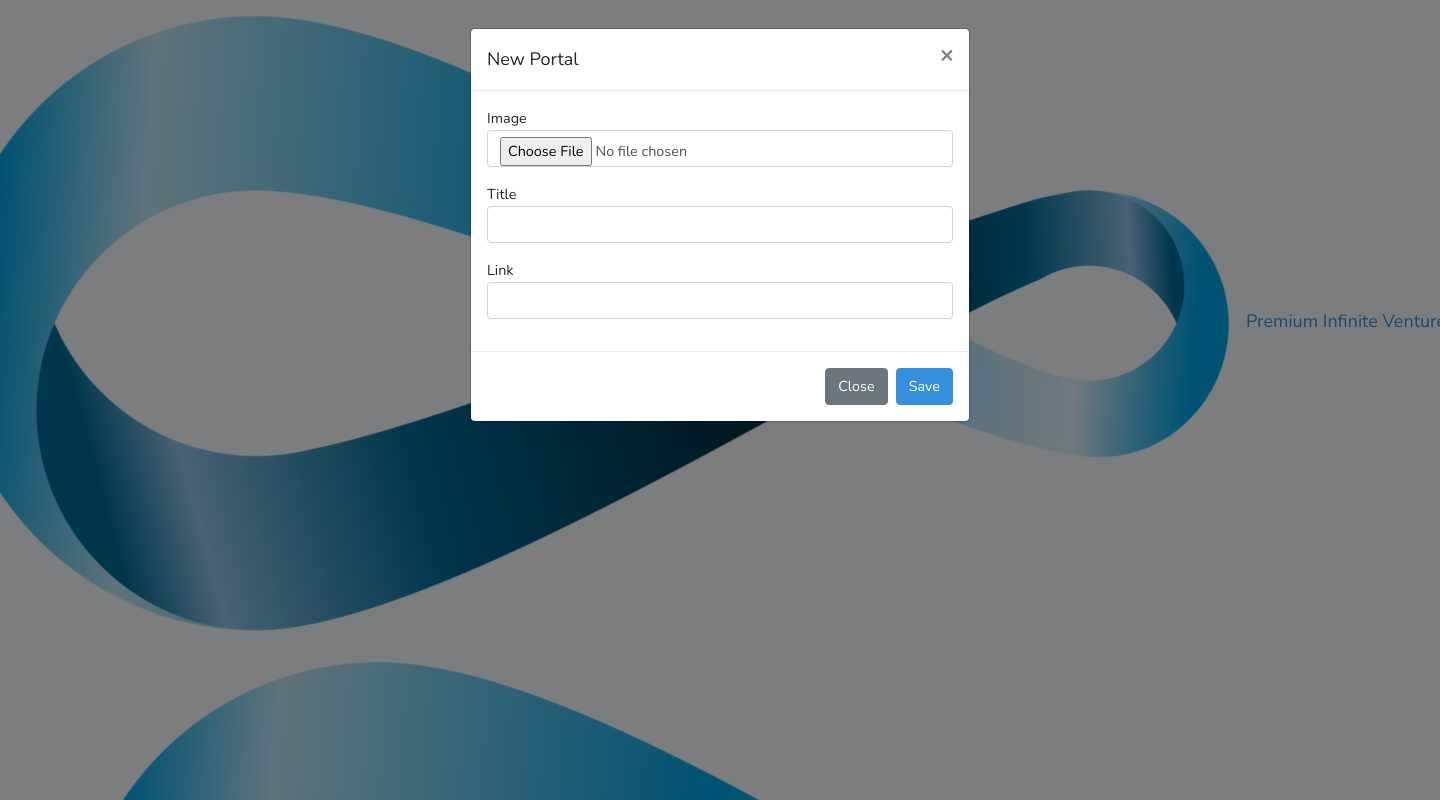
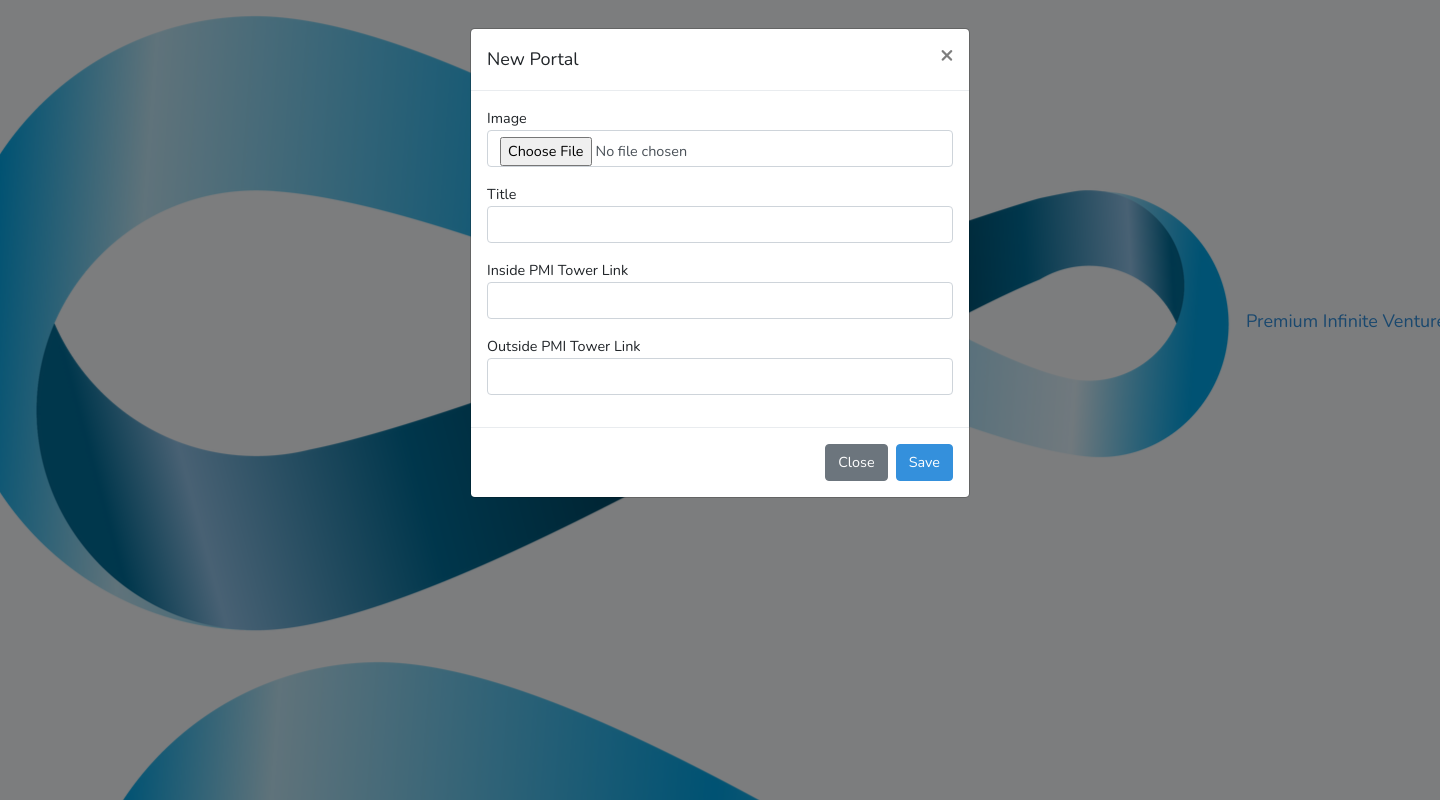
Before and after one commit to renzcabato1/piviportal, a Laravel app: page /applications in a window 1440 px wide, after a click that opens the changed part. Run offline with Laravel 8, Linux system fonts and the light colour scheme; data that the repository does not hold is empty; style sheets or scripts are compiled from the project's sources; some libraries are stand-ins or nearby versions.

Commit message:
Outside Link

```diff
--- a/app/Http/Controllers/PortalController.php
+++ b/app/Http/Controllers/PortalController.php
@@ -38,6 +38,7 @@ class PortalController extends Controller
         $portal = new Portal;
         $portal->title = $request->title;
         $portal->link = $request->link;
+        $portal->outside_link = $request->outside_link;
         $portal->image = $file_name;
         $portal->save();
 
--- a/resources/views/new_portal.blade.php
+++ b/resources/views/new_portal.blade.php
@@ -20,8 +20,12 @@
                 <input type="text" name='title' class="form-control" required>
               </div>
               <div class='col-md-12 form-group'>
-                 Link
+                 Inside PMI Tower Link
                 <input type="text" name='link' class="form-control"  required>
+              </div>
+              <div class='col-md-12 form-group'>
+                 Outside PMI Tower Link
+                <input type="text" name='link_outside' class="form-control"  required>
               </div>
             </div>
           </div>
```
